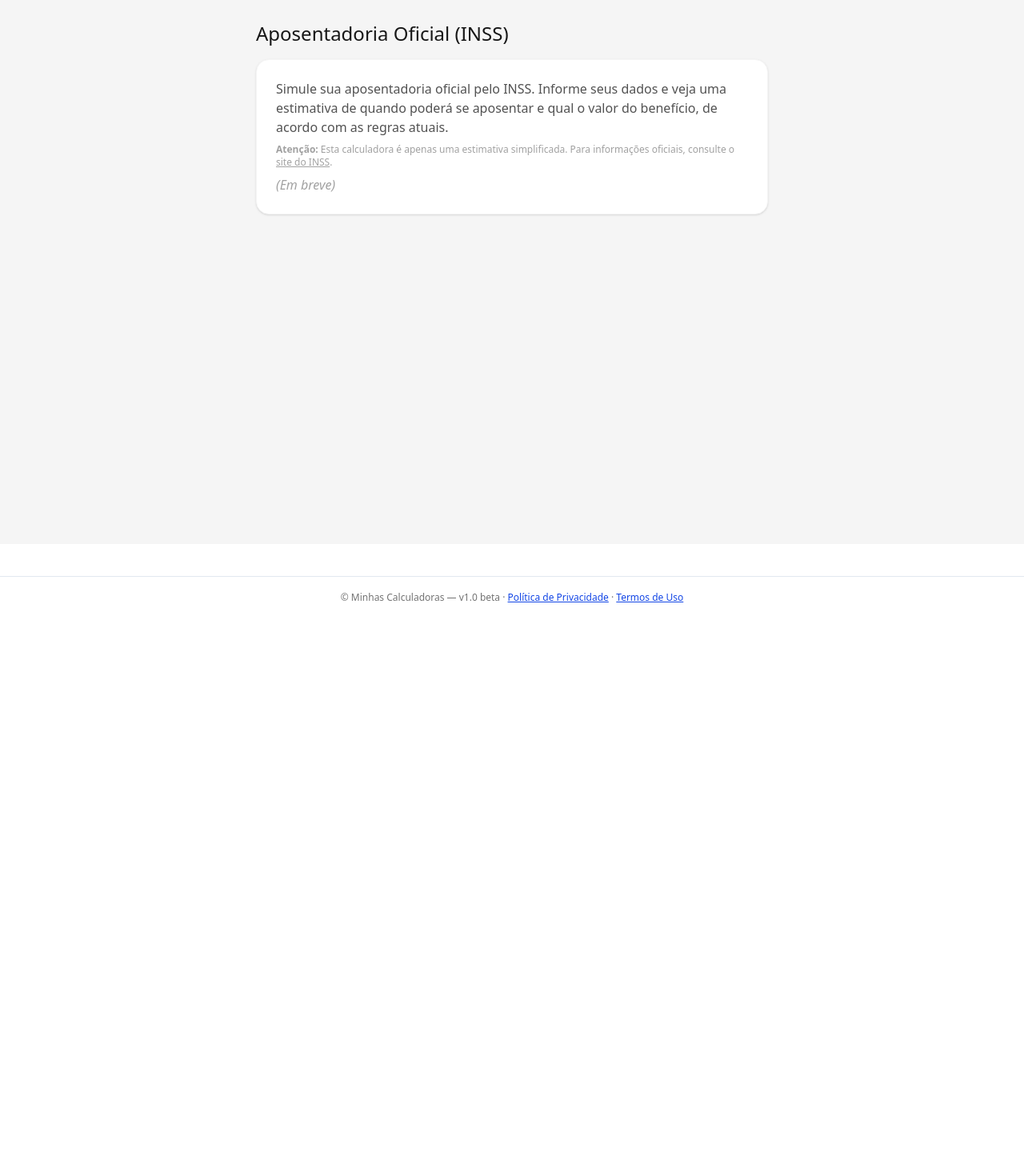
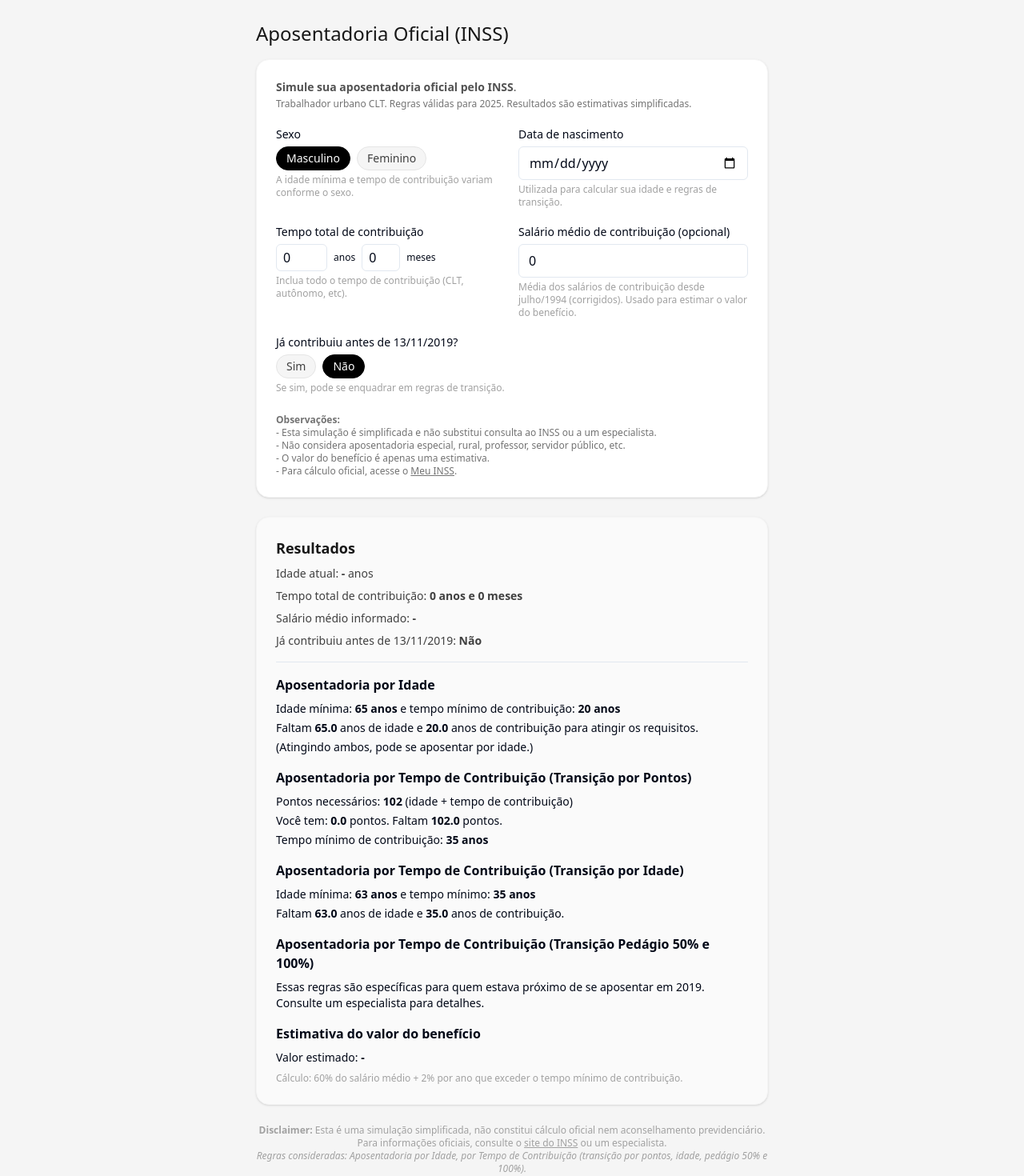
Before and after one commit to filiandrade/calculadora-aposentadoria, a React (Vite) app: page /aposentadoria-oficial in a window 1280 px wide. Shown: the part 120-1590 px from the top of the page at 80% size. Before the commit the page ends 892 px from the top, so only its background shows below. Built offline with nearby package versions, Linux system fonts and the light colour scheme.

Commit message:
Atualização de múltiplos arquivos

```diff
--- a/src/pages/AposentadoriaOficial.tsx
+++ b/src/pages/AposentadoriaOficial.tsx
@@ -1,15 +1,147 @@
+import { useState } from "react"
+
+type Sexo = "masculino" | "feminino"
+
+function anosMesesParaMeses(anos: number, meses: number) {
+  return anos * 12 + meses
+}
+
+function mesesParaAnosMeses(meses: number) {
+  const a = Math.floor(meses / 12)
+  const m = meses % 12
+  return { anos: a, meses: m }
+}
+
+const hoje = new Date()
+const anoAtual = hoje.getFullYear()
+const mesAtual = hoje.getMonth() + 1
+const diaAtual = hoje.getDate()
+
 export default function AposentadoriaOficial() {
+  // Inputs
+  const [sexo, setSexo] = useState<Sexo>("masculino")
+  const [dataNasc, setDataNasc] = useState("")
+  const [anosContrib, setAnosContrib] = useState(0)
+  const [mesesContrib, setMesesContrib] = useState(0)
+  const [salarioMedio, setSalarioMedio] = useState(0)
+  const [contribuiuAntes2019, setContribuiuAntes2019] = useState(false)
+
+  // Cálculos auxiliares
+  let idade = 0
+  if (dataNasc) {
+    const [ano, mes, dia] = dataNasc.split("-").map(Number)
+    idade = ano ? anoAtual - ano - (mesAtual < mes || (mesAtual === mes && diaAtual < dia) ? 1 : 0) : 0
+  }
+  const totalMesesContrib = anosMesesParaMeses(anosContrib, mesesContrib)
+  const totalAnosContrib = totalMesesContrib / 12
+
+  // Parâmetros das regras (2025)
+  const regras = {
+    idadeMin: sexo === "masculino" ? 65 : 62,
+    tempoMin: sexo === "masculino" ? 20 : 15, // tempo mínimo de contribuição (anos)
+    pontosTransicao: sexo === "masculino" ? 102 : 92, // regra de pontos 2025
+    idadeTransicao: sexo === "masculino" ? 63 : 58.5, // idade mínima transição 2025
+    tempoTransicao: sexo === "masculino" ? 35 : 30, // tempo mínimo transição (anos)
+  }
+
+  // Cálculos de quanto falta
+  const faltaIdade = Math.max(0, regras.idadeMin - idade)
+  const faltaTempo = Math.max(0, regras.tempoMin - totalAnosContrib)
+  const pontos = idade + totalAnosContrib
+  const faltaPontos = Math.max(0, regras.pontosTransicao - pontos)
+  const faltaIdadeTrans = Math.max(0, regras.idadeTransicao - idade)
+  const faltaTempoTrans = Math.max(0, regras.tempoTransicao - totalAnosContrib)
+
+  // Estimativa de benefício (simplificada)
+  let valorBeneficio = 0
+  if (salarioMedio > 0) {
+    valorBeneficio = salarioMedio * 0.6 + salarioMedio * 0.02 * Math.max(0, totalAnosContrib - regras.tempoMin)
+  }
+
   return (
     <div className="mx-auto max-w-2xl px-4 py-10">
       <h1 className="text-2xl font-light mb-4 text-neutral-900">Aposentadoria Oficial (INSS)</h1>
       <div className="rounded-2xl bg-white shadow p-6 border border-neutral-100 mb-6">
-        <p className="text-neutral-600 text-base mb-2">
-          Simule sua aposentadoria oficial pelo INSS. Informe seus dados e veja uma estimativa de quando poderá se aposentar e qual o valor do benefício, de acordo com as regras atuais.
-        </p>
-        <div className="text-xs text-neutral-400 mb-2">
-          <strong>Atenção:</strong> Esta calculadora é apenas uma estimativa simplificada. Para informações oficiais, consulte o <a href="https://www.gov.br/inss/pt-br/direitos-e-deveres/aposentadorias" className="underline" target="_blank" rel="noopener noreferrer">site do INSS</a>.
+        <div className="mb-4 text-sm text-neutral-600">
+          <strong>Simule sua aposentadoria oficial pelo INSS</strong>.<br />
+          <span className="text-xs text-neutral-500">Trabalhador urbano CLT. Regras válidas para 2025. Resultados são estimativas simplificadas.</span>
         </div>
-        <div className="text-neutral-400 italic">(Em breve)</div>
+        <form className="grid gap-4 md:grid-cols-2">
+          <div>
+            <label className="text-sm font-medium">Sexo</label>
+            <div className="flex gap-2 mt-1">
+              <button type="button" className={`px-3 py-1 rounded-full border text-sm font-medium ${sexo==='masculino' ? 'bg-black text-white border-black' : 'bg-neutral-100 text-neutral-700 border-neutral-200'}`} onClick={()=>setSexo('masculino')}>Masculino</button>
+              <button type="button" className={`px-3 py-1 rounded-full border text-sm font-medium ${sexo==='feminino' ? 'bg-black text-white border-black' : 'bg-neutral-100 text-neutral-700 border-neutral-200'}`} onClick={()=>setSexo('feminino')}>Feminino</button>
+            </div>
+            <div className="text-xs text-neutral-400 mt-1">A idade mínima e tempo de contribuição variam conforme o sexo.</div>
+          </div>
+          <div>
+            <label className="text-sm font-medium">Data de nascimento</label>
+            <input type="date" className="w-full rounded-md border bg-white px-3 py-2 mt-1" value={dataNasc} onChange={e=>setDataNasc(e.target.value)} />
+            <div className="text-xs text-neutral-400 mt-1">Utilizada para calcular sua idade e regras de transição.</div>
+          </div>
+          <div>
+            <label className="text-sm font-medium">Tempo total de contribuição</label>
+            <div className="flex gap-2 mt-1">
+              <input type="number" min={0} max={60} className="w-16 rounded-md border bg-white px-2 py-1" value={anosContrib} onChange={e=>setAnosContrib(Number(e.target.value))} placeholder="Anos" />
+              <span className="self-center text-xs">anos</span>
+              <input type="number" min={0} max={11} className="w-12 rounded-md border bg-white px-2 py-1" value={mesesContrib} onChange={e=>setMesesContrib(Number(e.target.value))} placeholder="Meses" />
+              <span className="self-center text-xs">meses</span>
+            </div>
+            <div className="text-xs text-neutral-400 mt-1">Inclua todo o tempo de contribuição (CLT, autônomo, etc).</div>
+          </div>
+          <div>
+            <label className="text-sm font-medium">Salário médio de contribuição (opcional)</label>
+            <input type="number" min={0} className="w-full rounded-md border bg-white px-3 py-2 mt-1" value={salarioMedio} onChange={e=>setSalarioMedio(Number(e.target.value))} placeholder="R$" />
+            <div className="text-xs text-neutral-400 mt-1">Média dos salários de contribuição desde julho/1994 (corrigidos). Usado para estimar o valor do benefício.</div>
+          </div>
+          <div className="md:col-span-2">
+            <label className="text-sm font-medium">Já contribuiu antes de 13/11/2019?</label>
+            <div className="flex gap-2 mt-1">
+              <button type="button" className={`px-3 py-1 rounded-full border text-sm font-medium ${contribuiuAntes2019 ? 'bg-black text-white border-black' : 'bg-neutral-100 text-neutral-700 border-neutral-200'}`} onClick={()=>setContribuiuAntes2019(true)}>Sim</button>
+              <button type="button" className={`px-3 py-1 rounded-full border text-sm font-medium ${!contribuiuAntes2019 ? 'bg-black text-white border-black' : 'bg-neutral-100 text-neutral-700 border-neutral-200'}`} onClick={()=>setContribuiuAntes2019(false)}>Não</button>
+            </div>
+            <div className="text-xs text-neutral-400 mt-1">Se sim, pode se enquadrar em regras de transição.</div>
+          </div>
+        </form>
+        <div className="mt-6 text-xs text-neutral-500">
+          <strong>Observações:</strong><br />
+          - Esta simulação é simplificada e não substitui consulta ao INSS ou a um especialista.<br />
+          - Não considera aposentadoria especial, rural, professor, servidor público, etc.<br />
+          - O valor do benefício é apenas uma estimativa.<br />
+          - Para cálculo oficial, acesse o <a href="https://meu.inss.gov.br/" className="underline" target="_blank" rel="noopener noreferrer">Meu INSS</a>.
+        </div>
+      </div>
+
+      {/* Resultados */}
+      <div className="rounded-2xl bg-neutral-50 shadow p-6 border border-neutral-100 mb-6">
+        <h2 className="font-semibold text-lg mb-2 text-neutral-900">Resultados</h2>
+        <div className="text-sm text-neutral-700 mb-2">Idade atual: <strong>{idade || "-"}</strong> anos</div>
+        <div className="text-sm text-neutral-700 mb-2">Tempo total de contribuição: <strong>{Math.floor(totalAnosContrib)} anos e {mesesParaAnosMeses(totalMesesContrib).meses} meses</strong></div>
+        <div className="text-sm text-neutral-700 mb-2">Salário médio informado: <strong>{salarioMedio ? salarioMedio.toLocaleString('pt-BR', {style:'currency',currency:'BRL'}) : '-'}</strong></div>
+        <div className="text-sm text-neutral-700 mb-2">Já contribuiu antes de 13/11/2019: <strong>{contribuiuAntes2019 ? 'Sim' : 'Não'}</strong></div>
+        <hr className="my-4" />
+        <div className="text-base font-semibold mb-2">Aposentadoria por Idade</div>
+        <div className="text-sm mb-1">Idade mínima: <strong>{regras.idadeMin} anos</strong> e tempo mínimo de contribuição: <strong>{regras.tempoMin} anos</strong></div>
+        <div className="text-sm mb-1">Faltam <strong>{faltaIdade.toFixed(1)}</strong> anos de idade e <strong>{faltaTempo.toFixed(1)}</strong> anos de contribuição para atingir os requisitos.</div>
+        <div className="text-sm mb-2">(Atingindo ambos, pode se aposentar por idade.)</div>
+        <div className="text-base font-semibold mb-2 mt-4">Aposentadoria por Tempo de Contribuição (Transição por Pontos)</div>
+        <div className="text-sm mb-1">Pontos necessários: <strong>{regras.pontosTransicao}</strong> (idade + tempo de contribuição)</div>
+        <div className="text-sm mb-1">Você tem: <strong>{pontos.toFixed(1)}</strong> pontos. Faltam <strong>{faltaPontos.toFixed(1)}</strong> pontos.</div>
+        <div className="text-sm mb-2">Tempo mínimo de contribuição: <strong>{regras.tempoTransicao} anos</strong></div>
+        <div className="text-base font-semibold mb-2 mt-4">Aposentadoria por Tempo de Contribuição (Transição por Idade)</div>
+        <div className="text-sm mb-1">Idade mínima: <strong>{regras.idadeTransicao} anos</strong> e tempo mínimo: <strong>{regras.tempoTransicao} anos</strong></div>
+        <div className="text-sm mb-1">Faltam <strong>{faltaIdadeTrans.toFixed(1)}</strong> anos de idade e <strong>{faltaTempoTrans.toFixed(1)}</strong> anos de contribuição.</div>
+        <div className="text-base font-semibold mb-2 mt-4">Aposentadoria por Tempo de Contribuição (Transição Pedágio 50% e 100%)</div>
+        <div className="text-sm mb-1">Essas regras são específicas para quem estava próximo de se aposentar em 2019. Consulte um especialista para detalhes.</div>
+        <div className="text-base font-semibold mb-2 mt-4">Estimativa do valor do benefício</div>
+        <div className="text-sm mb-1">Valor estimado: <strong>{valorBeneficio ? valorBeneficio.toLocaleString('pt-BR', {style:'currency',currency:'BRL'}) : '-'}</strong></div>
+        <div className="text-xs text-neutral-400 mt-2">Cálculo: 60% do salário médio + 2% por ano que exceder o tempo mínimo de contribuição.</div>
+      </div>
+
+      <div className="text-xs text-neutral-400 text-center mt-6">
+        <strong>Disclaimer:</strong> Esta é uma simulação simplificada, não constitui cálculo oficial nem aconselhamento previdenciário. Para informações oficiais, consulte o <a href="https://www.gov.br/inss/pt-br/direitos-e-deveres/aposentadorias" className="underline" target="_blank" rel="noopener noreferrer">site do INSS</a> ou um especialista.<br />
+        <span className="italic">Regras consideradas: Aposentadoria por Idade, por Tempo de Contribuição (transição por pontos, idade, pedágio 50% e 100%).</span>
       </div>
     </div>
   )
```
